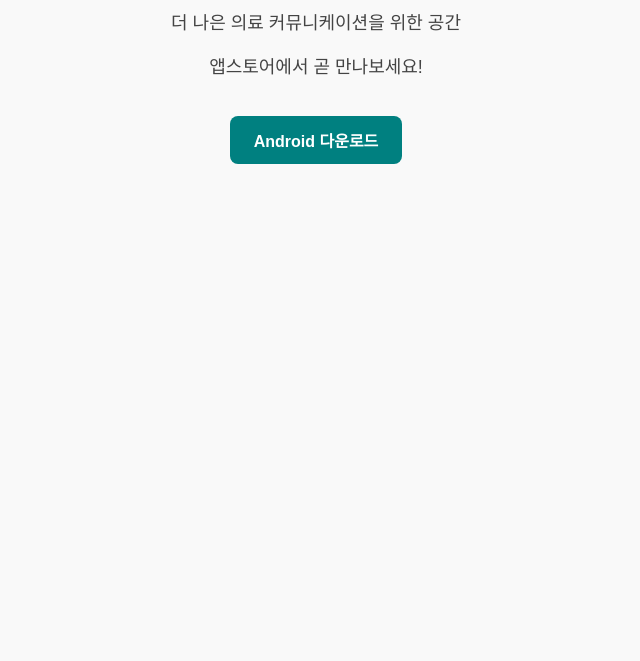
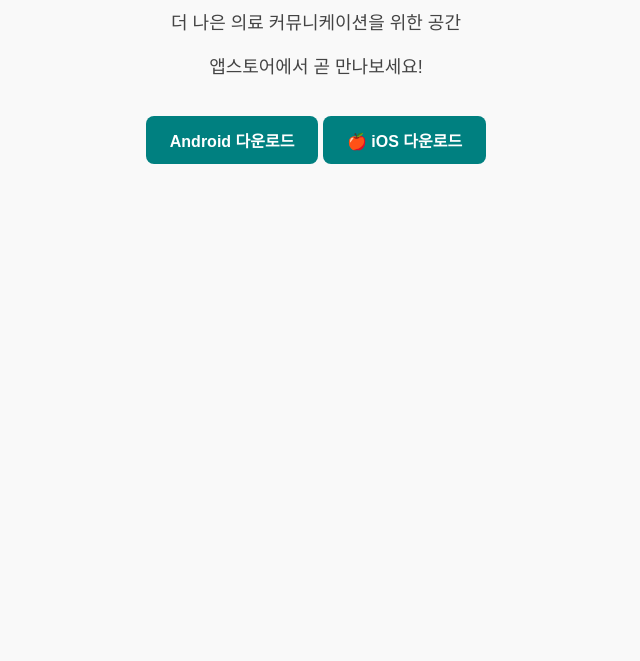
Before and after one commit to FrancisJW/francis_portable, a plain HTML site: page index.html in a window 1280 px wide. Shown: the part 139-800 px from the top of the page, without its empty margins (324-964 px from the left). Drawn offline with Linux system fonts and the light colour scheme.

Commit message:
index.html

```diff
--- a/index.html
+++ b/index.html
@@ -42,5 +42,8 @@
   <a href="https://play.google.com/store/apps/details?id=com.example.app" target="_blank">
     Android 다운로드
   </a>
+  <a class="button" href="https://apps.apple.com/app/id1234567890" target="_blank">
+    🍎 iOS 다운로드
+  </a>
 </body>
 </html>
```
